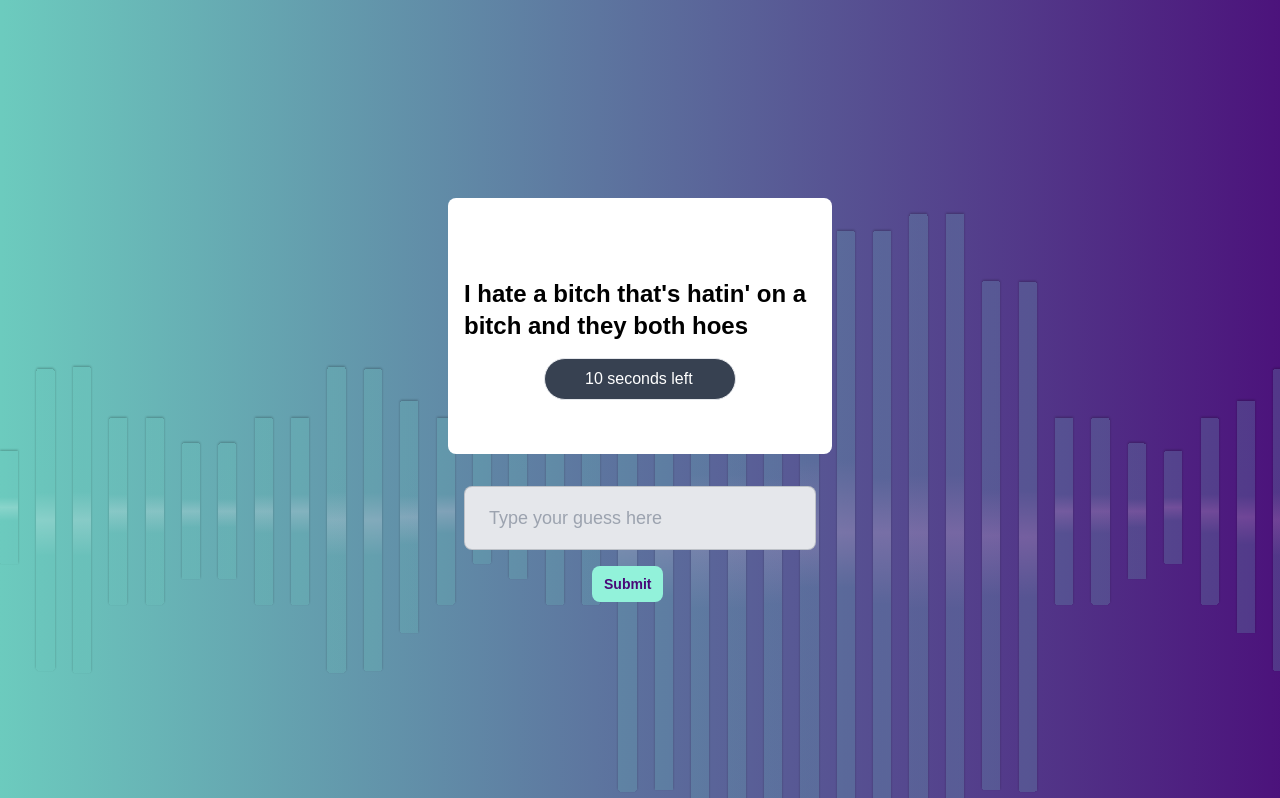
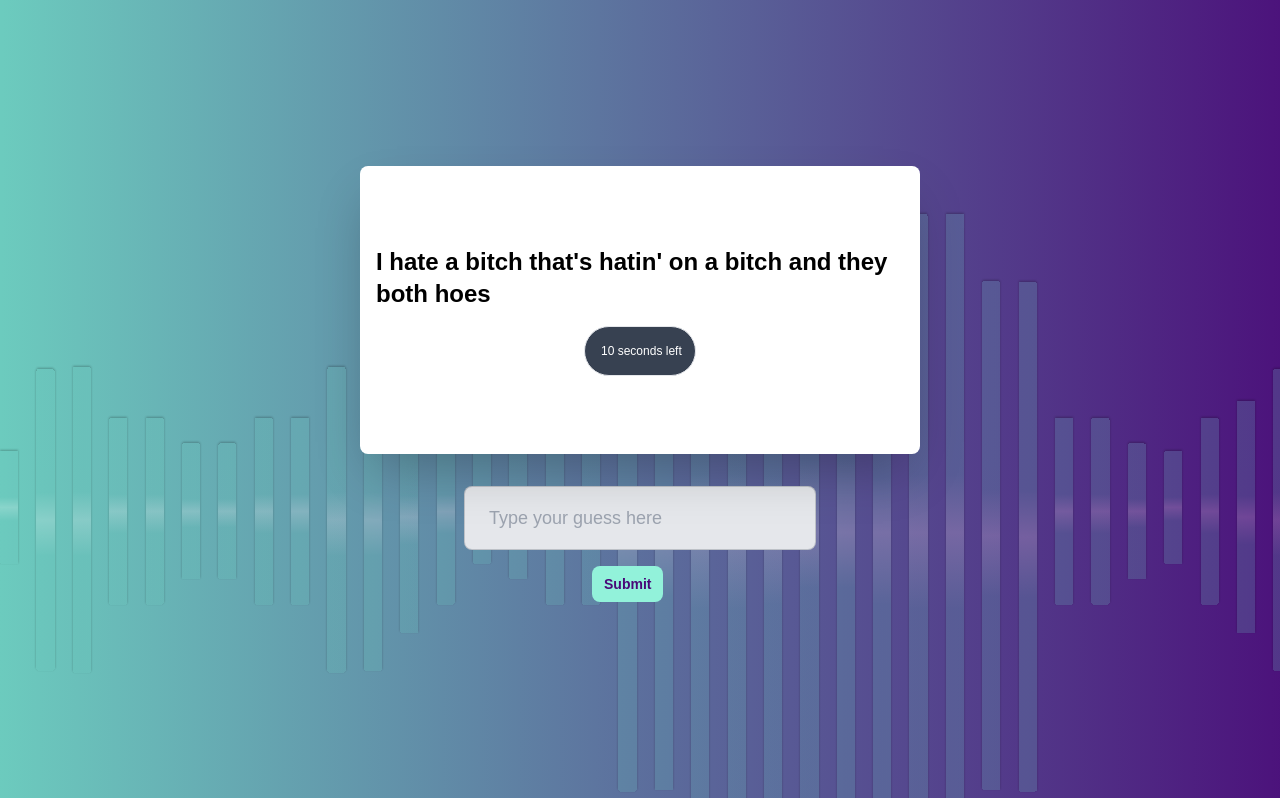
Before and after one commit to songifi/lyricsflip, a Next.js app in the folder frontend/: page / in a window 1280 px wide. Shown: the part 802-1600 px from the top of the page. Built offline with nearby package versions, Linux system fonts and the light colour scheme.

Commit message:
new commit

```diff
--- a/frontend/components/GameCard.jsx
+++ b/frontend/components/GameCard.jsx
@@ -104,21 +104,21 @@ const GameCard = ({ lyricsSnippet, correctAnswer, onTimeout, onSuccess }) => {
       )}
 
       <motion.div
-        className="relative mt-40 w-96 h-64 mx-auto"
+        className="relative mt-32 w-[560px] h-72 mx-auto"
         animate={{ rotateY: isFlipped ? 180 : 0 }}
-        transition={{ duration: 0.6 }}
+        transition={{ duration: 1.5 }}
         style={{
           transformStyle: "preserve-3d",
           perspective: "1000px",
         }}
       >
         {/* Front of card */}
-        <div className="absolute w-full h-full backface-hidden bg-white p-4 rounded-lg shadow-6xl">
+        <div className="absolute w-full h-full backface-hidden bg-white p-4 rounded-lg shadow-2xl">
           <div className="lyrics-snippet mt-8 text-lg pt-8 font-medium text-black sm:text-2xl/8">
             <h2>{lyricsSnippet}</h2>
           </div>
           <div
-            className={` px-10 py-2 rounded-full border mx-20 ${
+            className={` px-4 py-4 rounded-full border mx-auto max-w-28 text-xs whitespace-nowrap ${
               timeLeft < 5 ? "bg-red-500" : "bg-gray-700"
             } text-white mt-4`}
           >
--- a/frontend/components/GameSection.jsx
+++ b/frontend/components/GameSection.jsx
@@ -36,7 +36,7 @@ const Game = () => {
   return (
     <div
       id="game"
-      className=""
+      // className="bg-[#70E3C7]"
       style={{
         backgroundImage: "url('/img/hero-background.svg')",
         backgroundRepeat: "no-repeat",
```
